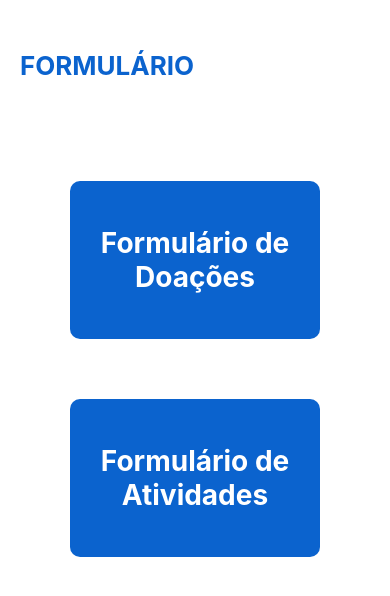
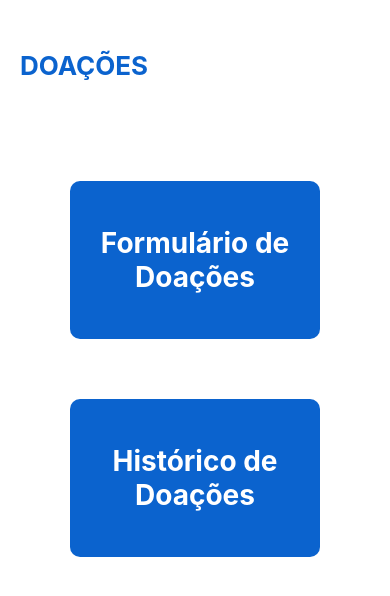
Before and after one commit to JulianaCGuimaraes/Liferay-App-Fullstack, a React Native app: screen / in a window 390 px wide. Shown: the top 596 px of the page. Built offline with nearby package versions, Linux system fonts and the light colour scheme.

Commit message:
🎨 Alteração no nome da página e pasta

```diff
--- a/App.js
+++ b/App.js
@@ -1,11 +1,11 @@
 import React from 'react';
 import { SafeAreaView, StyleSheet } from 'react-native';
-import Login from './screens/Login';
+import Doacao from './screens/DoacoeScreen';
 
 export default function App() {
   return (
     <SafeAreaView style={styles.root}>
-      <Login />
+      <Doacao />
     </SafeAreaView>
   );
 };
--- a/screens/Login/Botoes.js
+++ b/screens/DoacoeScreen/Doacao.js
@@ -7,7 +7,7 @@ import {
 } from 'react-native';
 import CustomButton from '../../components/CustomButton/CustomButton';
 
-const Botoes = () => {
+const Doacao = () => {
     const onSignInPressed = () => {
         console.warn('Formulário de Doações');
     }
@@ -19,7 +19,7 @@ const Botoes = () => {
     return(
         <ScrollView style={styles.buttonScreen} showsVerticalScrollIndicator={false}>
             <View>
-                <Text style={styles.titleButton}>FORMULÁRIO</Text>
+                <Text style={styles.titleButton}>DOAÇÕES</Text>
                     <View style={styles.container}>
                             <CustomButton
                                 ftWeight= 'bold'
@@ -30,7 +30,7 @@ const Botoes = () => {
                             />
                             <CustomButton
                                 ftWeight= 'bold'
-                                text='Formulário de Atividades'
+                                text='Histórico de Doações'
                                 onPress= {onSignInPressed2}
                                 bgColor= '#0B63CE'
                                 fgColor= '#fff'
@@ -63,4 +63,4 @@ const styles = StyleSheet.create({
     }
 });
 
-export default Botoes;
+export default Doacao;
--- /dev/null
+++ b/screens/DoacoeScreen/index.js
@@ -0,0 +1 @@
+export { default } from './Doacao';
--- a/screens/Login/index.js
+++ /dev/null
@@ -1 +0,0 @@
-export { default } from './Botoes';
```
